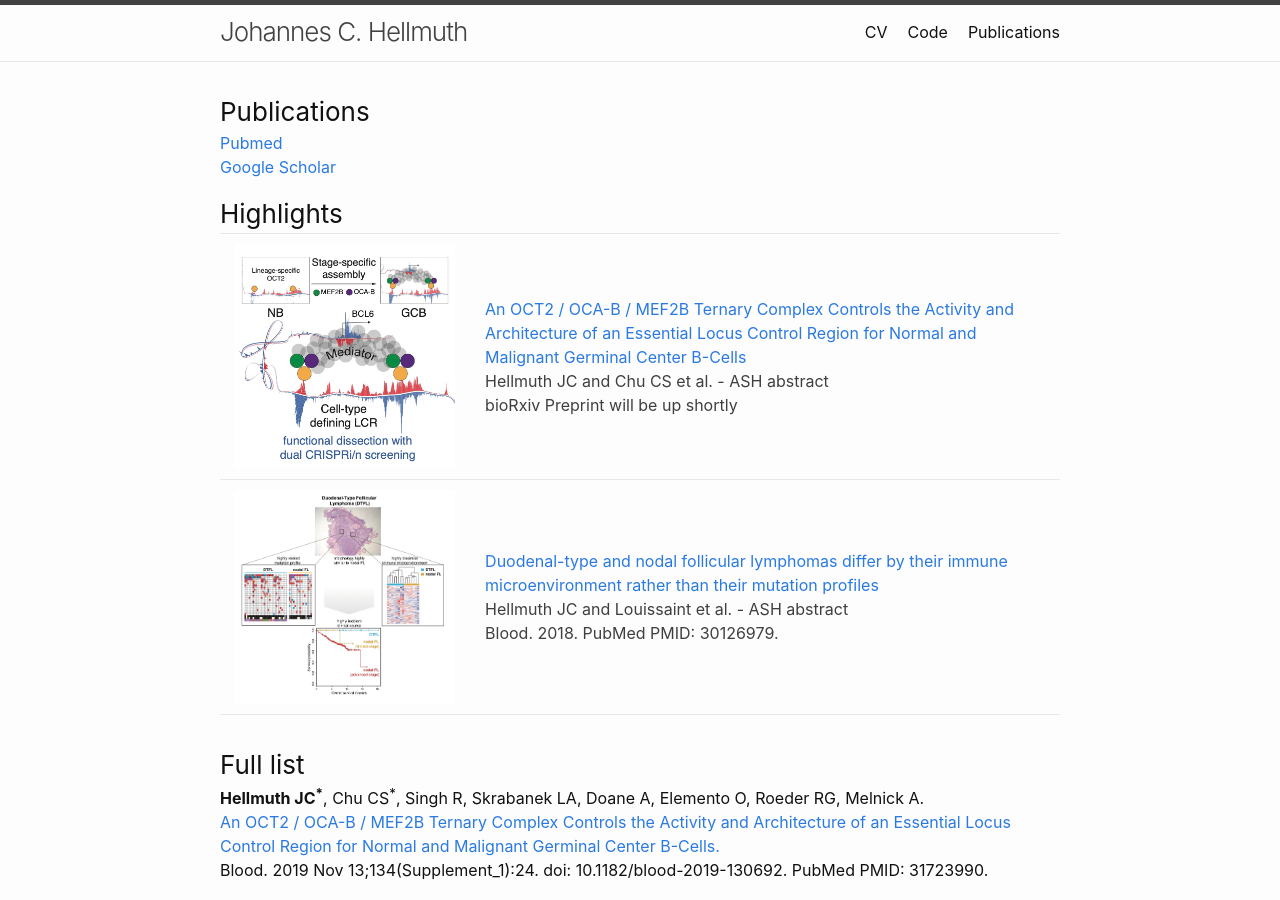
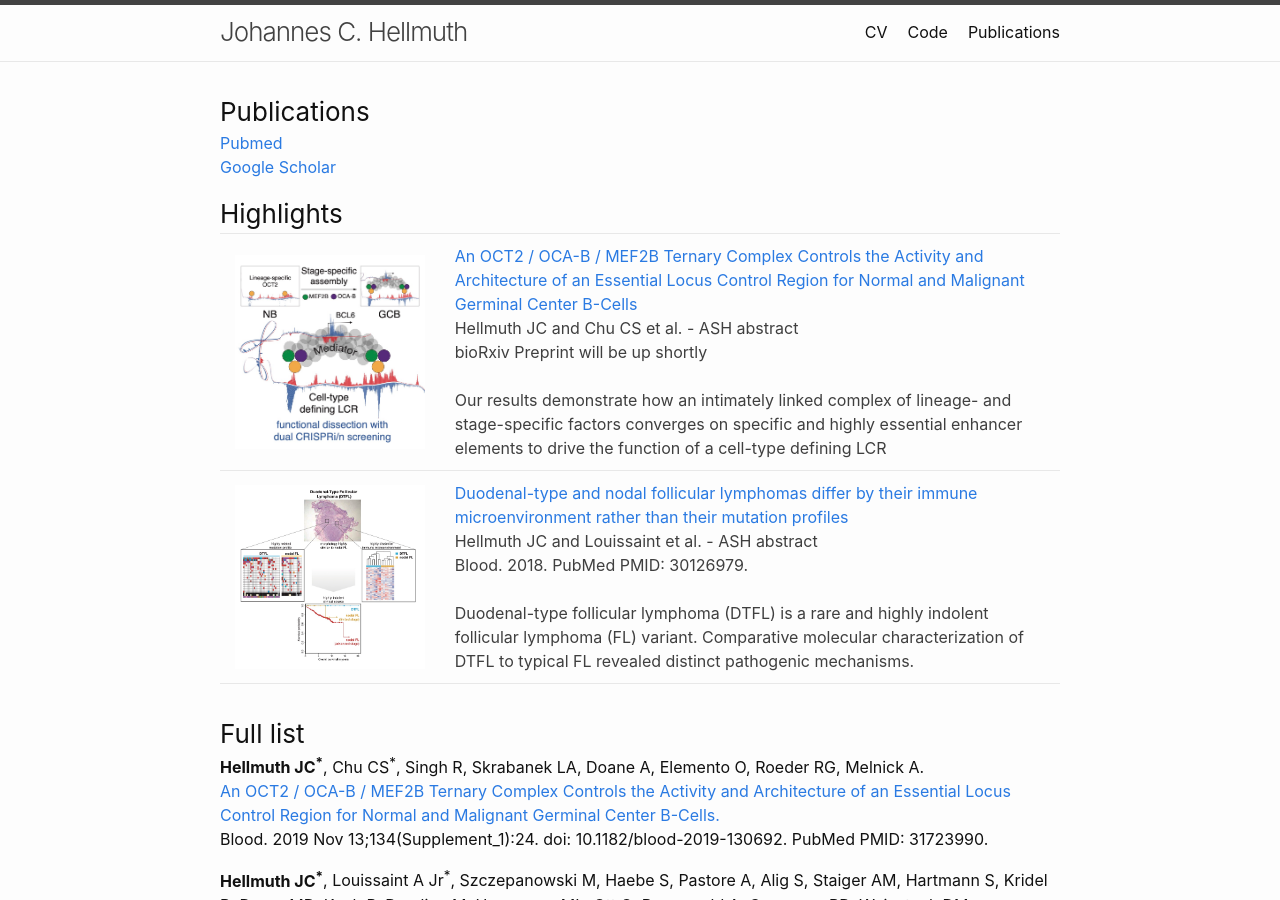
Before and after one commit to jchellmuth/jchellmuth.github.io, a Jekyll site: the page built from pages/publications.md, in a window 1280 px wide and 900 px high. Built offline with Jekyll 4.4.1, drawn with Linux system fonts in a browser that asks for light colours.

Commit message:
changed highlight table

```diff
--- a/pages/publications.md
+++ b/pages/publications.md
@@ -9,8 +9,8 @@ title: Publications
 
 ### Highlights
 
-| <img style="width: 600px" src="/images/graphical-abstract-BCL6-LCR.jpeg"> | [An OCT2 / OCA-B / MEF2B Ternary Complex Controls the Activity and Architecture of an Essential Locus Control Region for Normal and Malignant Germinal Center B-Cells](https://www.ncbi.nlm.nih.gov/pubmed/31723990/)<br>Hellmuth JC and Chu CS et al. - ASH abstract<br>bioRxiv Preprint will be up shortly
-| <img style="width: 600px" src="/images/graphical-abstract-PIFL.jpeg"> | [Duodenal-type and nodal follicular lymphomas differ by their immune microenvironment rather than their mutation profiles](https://www.ncbi.nlm.nih.gov/pubmed/30126979/)<br>Hellmuth JC and Louissaint et al. - ASH abstract<br>Blood. 2018. PubMed PMID: 30126979.
+| <img style="width: 600px" src="/images/graphical-abstract-BCL6-LCR.jpeg"> | [An OCT2 / OCA-B / MEF2B Ternary Complex Controls the Activity and Architecture of an Essential Locus Control Region for Normal and Malignant Germinal Center B-Cells](https://www.ncbi.nlm.nih.gov/pubmed/31723990/)<br>Hellmuth JC and Chu CS et al. - ASH abstract<br>bioRxiv Preprint will be up shortly<br><br>Our results demonstrate how an intimately linked complex of lineage- and stage-specific factors converges on specific and highly essential enhancer elements to drive the function of a cell-type defining LCR
+| <img style="width: 600px" src="/images/graphical-abstract-PIFL.jpeg"> | [Duodenal-type and nodal follicular lymphomas differ by their immune microenvironment rather than their mutation profiles](https://www.ncbi.nlm.nih.gov/pubmed/30126979/)<br>Hellmuth JC and Louissaint et al. - ASH abstract<br>Blood. 2018. PubMed PMID: 30126979.<br><br>Duodenal-type follicular lymphoma (DTFL) is a rare and highly indolent follicular lymphoma (FL) variant. Comparative molecular characterization of DTFL to typical FL revealed distinct pathogenic mechanisms.
 
 ### Full list
 
```
